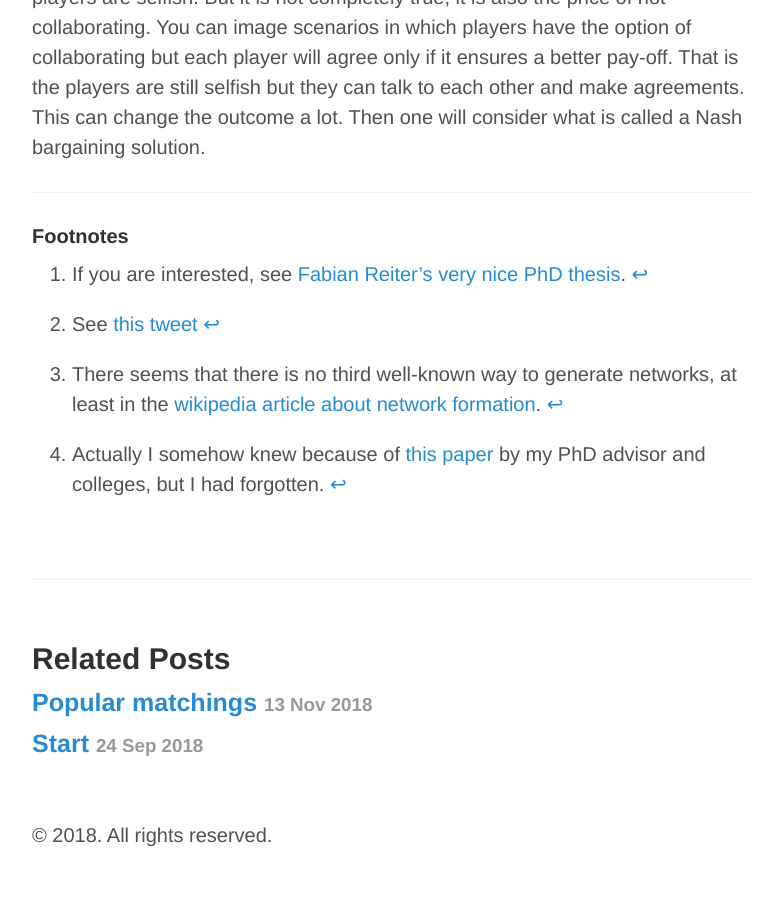
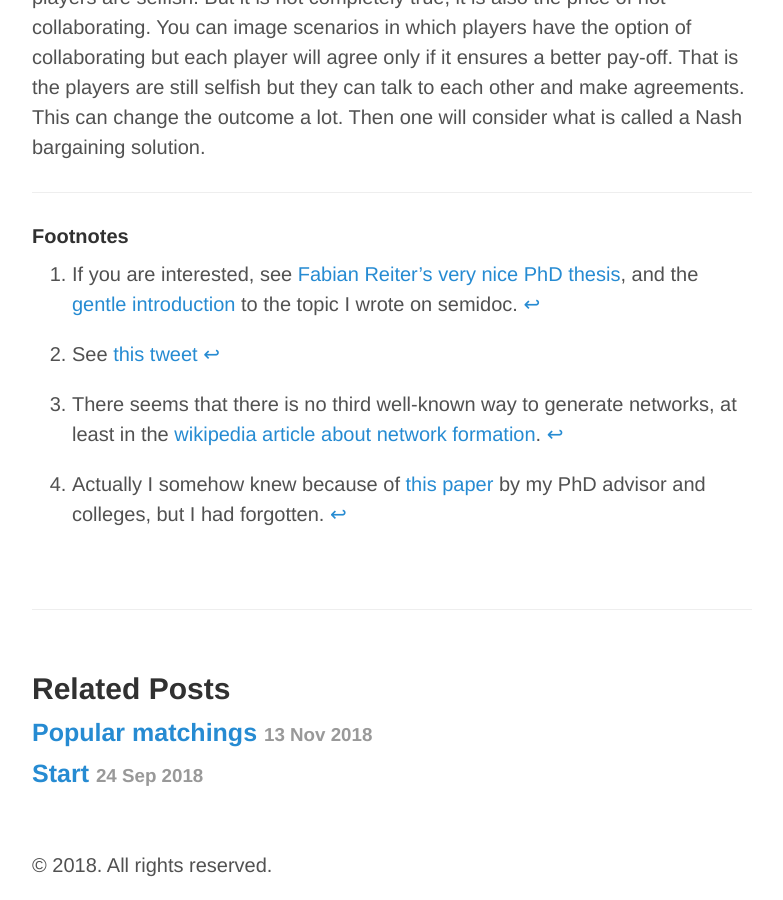
Before and after one commit to discrete-notes/discrete-notes.github.io, a Jekyll site: the page built from _posts/2018-11-30-november-2018-notes.md, in a window 1280 px wide and 900 px high, scrolled down 3310 px. Shown: the whole window, without its empty margins (248-1031 px from the left). Built offline with Jekyll 4.4.1, drawn with Linux system fonts in a browser that asks for light colours; before the commit the page ends 4180 px from its top, so only the background shows below that.

Commit message:
+ lien vers semidoc

```diff
--- a/_posts/2018-11-30-november-2018-notes.md
+++ b/_posts/2018-11-30-november-2018-notes.md
@@ -134,7 +134,7 @@ will consider what is called a Nash bargaining solution.
 ---
 
 #### Footnotes
-[^1]: If you are interested, see [Fabian Reiter's very nice PhD thesis](https://arxiv.org/abs/1805.06238).
+[^1]: If you are interested, see [Fabian Reiter's very nice PhD thesis](https://arxiv.org/abs/1805.06238), and the [gentle introduction](https://semidoc.github.io/reiter-dga) to the topic I wrote on semidoc.
 [^2]: See [this tweet](https://twitter.com/JukkaSuomela/status/1065259077738082304)
 [^3]: There seems that there is no third well-known way to generate networks, at least in the [wikipedia article about network formation](https://en.wikipedia.org/wiki/Network_formation).
 [^4]: Actually I somehow knew because of [this paper](https://dl.acm.org/citation.cfm?doid=3178876.3186122) by my PhD advisor and colleges, but I had forgotten.
```
